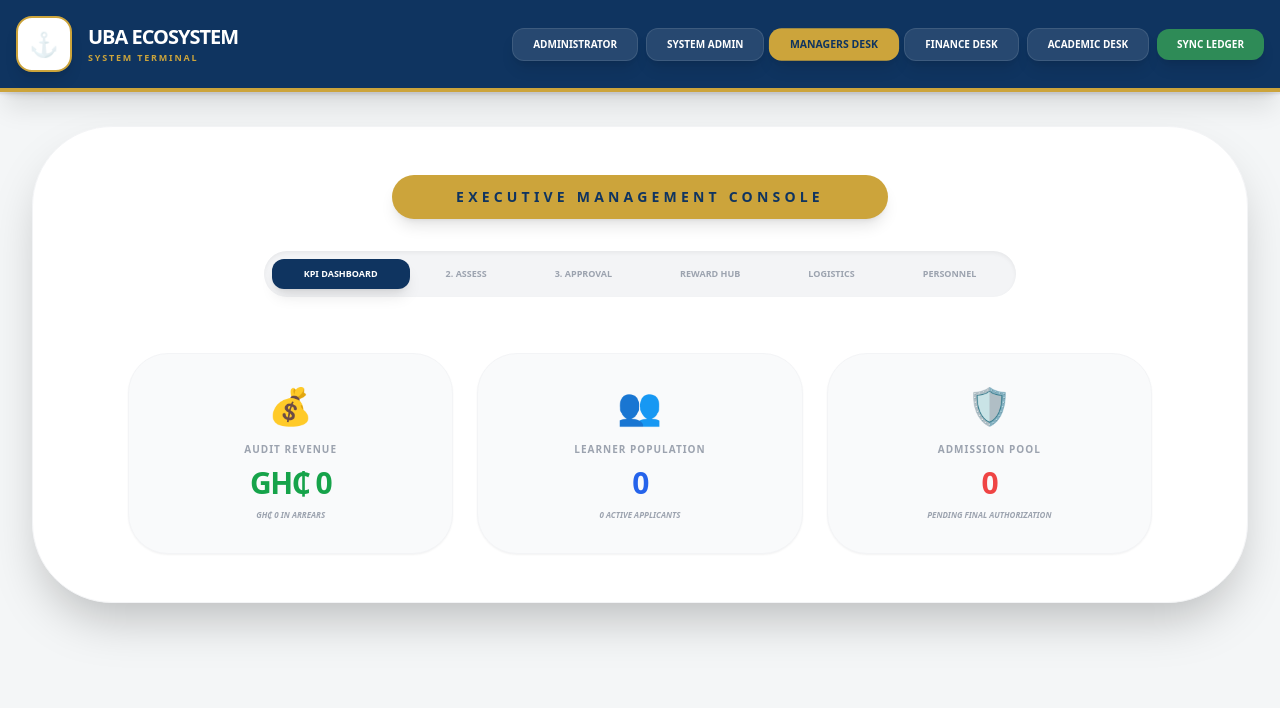
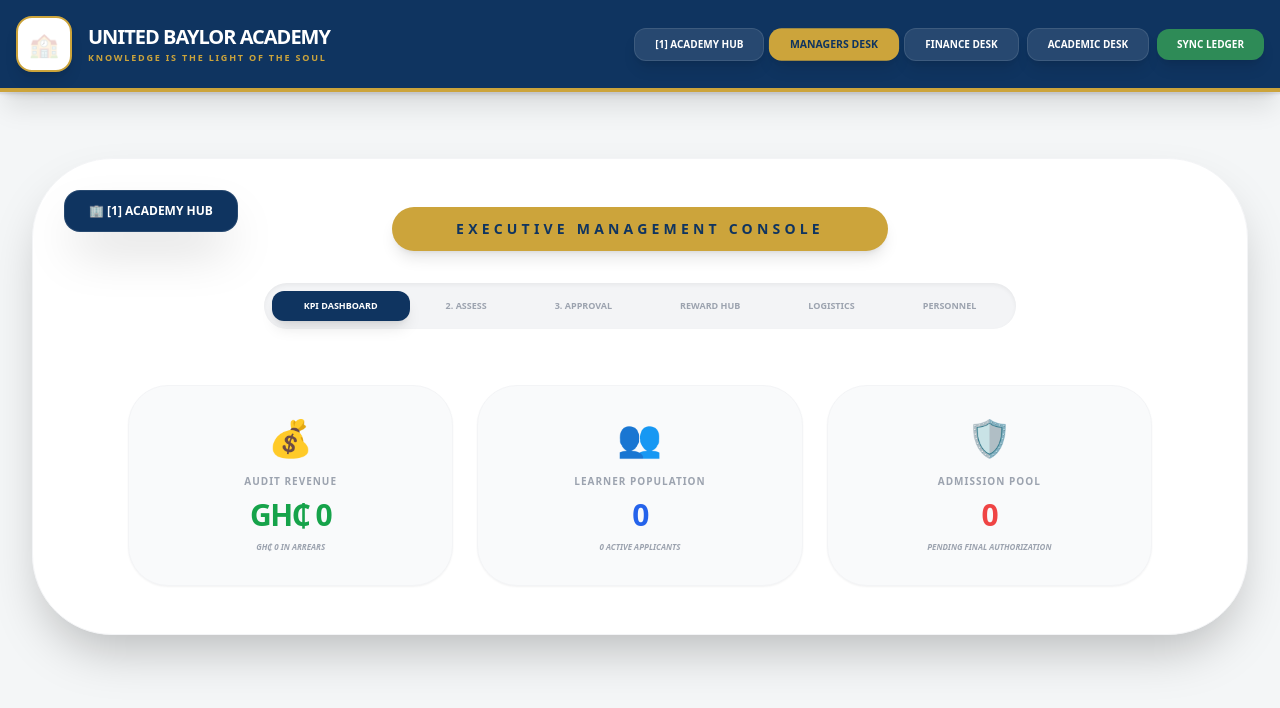
Before and after one commit to leumasgenbo-eng/SMAP-HUGE-PROJECT-3, a React (Vite) app: page / in a window 1280 px wide. Both pictures are taken after a click on the button "MANAGERS DESK". Shown: the top 708 px of the page. Built offline with nearby package versions, Linux system fonts and the light colour scheme.

Commit message:
feat: Refactor application title and branding
Updates the application title and branding to reflect the "UNITED BAYLOR ACADEMY" institutional focus.
Introduces navigation shortcuts to the "ACADEMY HUB" from reporting and management interfaces.
Refines metadata description for broader scope.

```diff
--- a/App.tsx
+++ b/App.tsx
@@ -1,3 +1,4 @@
+
 import React, { useState, useEffect, useMemo } from 'react';
 import { ROLES, DEPARTMENTS, CLASS_MAPPING, CALENDAR_ACTIVITIES, LEAD_TEAM, EXTRA_CURRICULAR, TLMS, REMARKS_LIST, DAYCARE_ACTIVITY_GROUPS, EC_DEFAULT_GRADES, STANDARD_CLASS_RULES, getSubjectsForDepartment } from './constants';
 import AdminDashboard from './components/AdminDashboard';
@@ -8,7 +9,7 @@ import AcademicDesk from './components/AcademicDesk';
 import { GlobalSettings, Student, CloudSyncLog } from './types';
 
 const App: React.FC = () => {
-  const [activeModule, setActiveModule] = useState('Academic Desk');
+  const [activeModule, setActiveModule] = useState('[1] ACADEMY HUB');
   const [activeTab, setActiveTab] = useState('Lower');
   const [activeClass, setActiveClass] = useState('Basic 1A');
   const [isSyncing, setIsSyncing] = useState(false);
@@ -21,14 +22,14 @@ const App: React.FC = () => {
   const [settings, setSettings] = useState<GlobalSettings>(() => {
     const saved = localStorage.getItem('uba_settings');
     const defaultSettings: GlobalSettings = {
-      schoolName: '',
-      address: '',
-      motto: '',
-      email: '',
-      telephone: '',
+      schoolName: 'UNITED BAYLOR ACADEMY',
+      address: 'POST OFFICE BOX AN 1234, ACCRA-GHANA',
+      motto: 'KNOWLEDGE IS THE LIGHT OF THE SOUL',
+      email: 'info@unitedbaylor.edu.gh',
+      telephone: '+233 24 350 4091',
       logo: '', currentTerm: 1, academicYear: '2024/2025',
       mockSeries: 'MOCK TWO', examStart: '2025-06-01', examEnd: '2025-06-15',
-      reopeningDate: '2025-09-08', headteacherName: '', totalAttendance: 85,
+      reopeningDate: '2025-09-08', headteacherName: 'ACADEMY DIRECTOR', totalAttendance: 85,
       punctualityThreshold: '08:00', modulePermissions: {}, academicCalendar: {},
       daycareTimeTable: {}, examTimeTables: {}, classTimeTables: {}, timeTableStructures: {},
       invigilators: [], observers: [], staff: [], staffIdLogs: [], transactionAuditLogs: [],
@@ -81,6 +82,12 @@ const App: React.FC = () => {
     localStorage.setItem('uba_settings', JSON.stringify(settings));
   }, [students, settings]);
 
+  useEffect(() => {
+    const handleNav = () => setActiveModule('[1] ACADEMY HUB');
+    window.addEventListener('uba-goto-hub', handleNav);
+    return () => window.removeEventListener('uba-goto-hub', handleNav);
+  }, []);
+
   const handleSync = async () => {
     setIsSyncing(true);
     setTimeout(() => {
@@ -94,27 +101,26 @@ const App: React.FC = () => {
     setStudents(prev => prev.map(s => s.id === id ? { ...s, [field]: value } : s));
   };
 
-  const needsDepartment = !['Administrator', 'Admin Dashboard', 'Managers Desk', 'Finance Desk'].includes(activeModule);
-  const needsClass = !['Administrator', 'Admin Dashboard', 'Managers Desk', 'Finance Desk'].includes(activeModule);
+  const needsDepartment = !['Administrator', '[1] ACADEMY HUB', 'Managers Desk', 'Finance Desk'].includes(activeModule);
+  const needsClass = !['Administrator', '[1] ACADEMY HUB', 'Managers Desk', 'Finance Desk'].includes(activeModule);
 
   return (
     <div className="flex flex-col h-screen bg-[#f4f6f7] overflow-hidden font-sans">
       <header className="no-print bg-[#0f3460] text-white p-3 md:p-4 shadow-xl flex justify-between items-center z-50 border-b-4 border-[#cca43b]">
         <div className="flex items-center gap-4">
           <div className="w-10 h-10 md:w-14 md:h-14 bg-white rounded-2xl flex items-center justify-center border-2 border-[#cca43b] shadow-lg overflow-hidden flex-shrink-0">
-             {settings.logo ? <img src={settings.logo} className="w-full h-full object-contain" /> : <span className="text-xl md:text-2xl opacity-20">⚓</span>}
+             {settings.logo ? <img src={settings.logo} className="w-full h-full object-contain" /> : <span className="text-xl md:text-2xl opacity-20">🏫</span>}
           </div>
           <div className="flex flex-col">
-            <span className="font-black text-sm md:text-xl tracking-tighter uppercase">{settings.schoolName || 'UBA ECOSYSTEM'}</span>
+            <span className="font-black text-sm md:text-xl tracking-tighter uppercase">{settings.schoolName || 'UNITED BAYLOR ACADEMY'}</span>
             <div className="flex items-center gap-2">
-               <span className="text-[7px] md:text-[9px] uppercase font-bold text-[#cca43b] tracking-[0.2em]">{settings.motto || 'SYSTEM TERMINAL'}</span>
+               <span className="text-[7px] md:text-[9px] uppercase font-bold text-[#cca43b] tracking-[0.2em]">{settings.motto || 'KNOWLEDGE IS LIGHT'}</span>
             </div>
           </div>
         </div>
 
         <div className="flex flex-wrap items-center gap-2 justify-end">
-          <button onClick={() => setActiveModule('Administrator')} className={`px-4 md:px-5 py-2 rounded-xl text-[9px] md:text-[10px] font-black uppercase shadow-lg transition-all ${activeModule === 'Administrator' ? 'bg-white text-[#0f3460] scale-105' : 'bg-white/10 text-white border border-white/10 hover:bg-white/20'}`}>Administrator</button>
-          <button onClick={() => setActiveModule('Admin Dashboard')} className={`px-4 md:px-5 py-2 rounded-xl text-[9px] md:text-[10px] font-black uppercase shadow-lg transition-all ${activeModule === 'Admin Dashboard' ? 'bg-[#cca43b] text-[#0f3460] scale-105' : 'bg-white/10 text-white border border-white/10 hover:bg-white/20'}`}>System Admin</button>
+          <button onClick={() => setActiveModule('[1] ACADEMY HUB')} className={`px-4 md:px-5 py-2 rounded-xl text-[9px] md:text-[10px] font-black uppercase shadow-lg transition-all ${activeModule === '[1] ACADEMY HUB' ? 'bg-[#cca43b] text-[#0f3460] scale-105' : 'bg-white/10 text-white border border-white/10 hover:bg-white/20'}`}>[1] ACADEMY HUB</button>
           <button onClick={() => setActiveModule('Managers Desk')} className={`px-4 md:px-5 py-2 rounded-xl text-[9px] md:text-[10px] font-black uppercase shadow-lg transition-all ${activeModule === 'Managers Desk' ? 'bg-[#cca43b] text-[#0f3460] scale-105' : 'bg-white/10 text-white border border-white/10 hover:bg-white/20'}`}>Managers Desk</button>
           <button onClick={() => setActiveModule('Finance Desk')} className={`px-4 md:px-5 py-2 rounded-xl text-[9px] md:text-[10px] font-black uppercase shadow-lg transition-all ${activeModule === 'Finance Desk' ? 'bg-[#cca43b] text-[#0f3460] scale-105' : 'bg-white/10 text-white border border-white/10 hover:bg-white/20'}`}>Finance Desk</button>
           <button onClick={() => setActiveModule('Academic Desk')} className={`px-4 md:px-5 py-2 rounded-xl text-[9px] md:text-[10px] font-black uppercase shadow-lg transition-all ${activeModule === 'Academic Desk' ? 'bg-[#cca43b] text-[#0f3460] scale-105' : 'bg-white/10 text-white border border-white/10 hover:bg-white/20'}`}>Academic Desk</button>
@@ -160,10 +166,11 @@ const App: React.FC = () => {
 
       <main className="flex-1 overflow-y-auto p-4 md:p-8 relative">
         <div className="max-w-screen-2xl mx-auto pb-20">
-          {activeModule === 'Administrator' ? (
-            <AdministratorPanel settings={settings} onSettingsChange={setSettings} notify={console.log} students={students} onStudentsUpdate={setSettings} activeTabGlobal={activeTab} activeClassGlobal={activeClass} />
-          ) : activeModule === 'Admin Dashboard' ? (
+          {activeModule === '[1] ACADEMY HUB' ? (
             <AdminDashboard section="Main" dept={activeTab} notify={console.log} settings={settings} onSettingsChange={setSettings} students={students} onStudentsUpdate={setStudents} />
+          ) : activeModule === 'Administrator' ? (
+            /* Fix: Corrected onStudentsUpdate prop from setSettings to setStudents to resolve type mismatch (line 172) */
+            <AdministratorPanel settings={settings} onSettingsChange={setSettings} notify={console.log} students={students} onStudentsUpdate={setStudents} activeTabGlobal={activeTab} activeClassGlobal={activeClass} />
           ) : activeModule === 'Managers Desk' ? (
             <ManagersDesk settings={settings} onSettingsChange={setSettings} students={students} onStudentsUpdate={setStudents} notify={console.log} activeTabGlobal={activeTab} activeClassGlobal={activeClass} />
           ) : activeModule === 'Finance Desk' ? (
@@ -172,7 +179,7 @@ const App: React.FC = () => {
             <AcademicDesk settings={settings} onSettingsChange={setSettings} students={students} onStudentsUpdate={setStudents} activeClass={activeClass} department={activeTab} notify={console.log} onStudentUpdate={handleStudentUpdate} />
           ) : (
             <div className="p-20 text-center opacity-40">
-                <span className="text-4xl">⚓</span>
+                <span className="text-4xl">🏢</span>
                 <p className="mt-4 font-black uppercase text-xs">Module Operational: {activeModule}</p>
             </div>
           )}
--- a/components/ManagersDesk.tsx
+++ b/components/ManagersDesk.tsx
@@ -1,3 +1,4 @@
+
 import React, { useState, useMemo } from 'react';
 import { GlobalSettings, Student } from '../types';
 import StaffManagement from './StaffManagement';
@@ -17,6 +18,10 @@ interface Props {
 
 const ManagersDesk: React.FC<Props> = ({ settings, onSettingsChange, students, notify, onStudentsUpdate, activeTabGlobal, activeClassGlobal }) => {
   const [activeTab, setActiveTab] = useState<'kpis' | 'assess' | 'approval' | 'rewards' | 'logistics' | 'staff'>('kpis');
+
+  const goToHub = () => {
+    window.dispatchEvent(new CustomEvent('uba-goto-hub'));
+  };
 
   const financialStats = useMemo(() => {
     let totalRevenue = 0;
@@ -67,7 +72,15 @@ const ManagersDesk: React.FC<Props> = ({ settings, onSettingsChange, students, n
   };
 
   return (
-    <div className="space-y-8 animate-fadeIn">
+    <div className="space-y-8 animate-fadeIn relative">
+      {/* Academy Hub Quick Link */}
+      <button
+        onClick={goToHub}
+        className="no-print absolute top-8 left-8 bg-[#0f3460] text-white px-6 py-3 rounded-2xl font-black text-xs uppercase shadow-2xl hover:scale-105 transition-all z-20 border border-white/10"
+      >
+        🏢 [1] ACADEMY HUB
+      </button>
+
       <div className="bg-white p-12 rounded-[5rem] shadow-2xl border border-gray-100 no-print flex flex-col items-center">
         <div className="bg-[#cca43b] text-[#0f3460] py-3 px-16 rounded-full font-black text-sm uppercase tracking-[0.3em] shadow-lg mb-8">
            EXECUTIVE MANAGEMENT CONSOLE
--- a/components/reports/UniversalReportHeader.tsx
+++ b/components/reports/UniversalReportHeader.tsx
@@ -1,3 +1,4 @@
+
 import React from 'react';
 import { GlobalSettings } from '../../types';
 import EditableField from '../EditableField';
@@ -10,14 +11,26 @@ interface Props {
 }
 
 const UniversalReportHeader: React.FC<Props> = ({ settings, onSettingsChange, title, className = "" }) => {
+  const goToHub = () => {
+    window.dispatchEvent(new CustomEvent('uba-goto-hub'));
+  };
+
   return (
-    <div className={`text-center border-b-4 border-black pb-8 mb-8 flex flex-col items-center ${className}`}>
+    <div className={`text-center border-b-4 border-black pb-8 mb-8 flex flex-col items-center relative ${className}`}>
+      {/* Academy Management Hub Shortcut */}
+      <button
+        onClick={goToHub}
+        className="no-print absolute top-0 left-0 bg-[#0f3460] text-white px-4 py-2 rounded-xl font-black text-[9px] uppercase shadow-lg hover:scale-105 transition-all z-10 flex items-center gap-2 border border-white/10"
+      >
+        <span>🏢</span> [1] ACADEMY HUB
+      </button>
+
       <div className="flex items-center gap-6 mb-4">
         <div className="w-24 h-24 bg-gray-50 rounded-2xl border-2 border-gray-100 flex items-center justify-center overflow-hidden group relative no-print">
            {settings.logo ? (
              <img src={settings.logo} className="w-full h-full object-contain" alt="Logo" />
            ) : (
-             <span className="text-4xl opacity-10">📷</span>
+             <span className="text-4xl opacity-10">🏫</span>
            )}
            <div className="absolute inset-0 bg-black/40 opacity-0 group-hover:opacity-100 transition-opacity flex items-center justify-center">
             <EditableField
@@ -53,9 +66,11 @@ const UniversalReportHeader: React.FC<Props> = ({ settings, onSettingsChange, ti
         />
         <div className="flex justify-center gap-6 text-[10px] font-black text-gray-400 mt-2 bg-gray-50 px-6 py-1.5 rounded-full border border-gray-100 no-print">
            <div className="flex items-center gap-1">
+             <span className="text-[#cca43b]">📞</span>
              <EditableField value={settings.telephone} onSave={v => onSettingsChange({...settings, telephone: v})} placeholder="Telephone" />
            </div>
            <div className="flex items-center gap-1">
+             <span className="text-[#cca43b]">✉️</span>
              <EditableField value={settings.email} onSave={v => onSettingsChange({...settings, email: v})} placeholder="Email" className="lowercase" />
            </div>
         </div>
--- a/index.html
+++ b/index.html
@@ -4,14 +4,14 @@
   <head>
     <meta charset="UTF-8" />
     <meta name="viewport" content="width=device-width, initial-scale=1.0" />
-    <title>U.B.A. Report System | S-MAP</title>
+    <title>UNITED BAYLOR ACADEMY | Institutional Hub</title>
     <script src="https://cdn.tailwindcss.com"></script>
     <link href="https://fonts.googleapis.com/css2?family=Inter:wght@400;700;900&display=swap" rel="stylesheet">
     <style>
       :root {
         --primary-blue: #0f3460;
         --secondary-green: #2e8b57;
-        --accent-brown: #cca43b;
+        --accent-gold: #cca43b;
         --bg-light: #f4f6f7;
       }
 
@@ -55,9 +55,7 @@
   }
 }
 </script>
-    <!-- Entry point script -->
     <script type="module" src="./index.tsx"></script>
-    <!-- PDF Library -->
     <script src="https://cdnjs.cloudflare.com/ajax/libs/html2pdf.js/0.10.1/html2pdf.bundle.min.js"></script>
   </head>
   <body>
--- a/metadata.json
+++ b/metadata.json
@@ -1,5 +1,5 @@
 {
   "name": "SMAP HUGE PROJECT 3",
-  "description": "A comprehensive school reporting system for United Baylor Academy, featuring automated NRT grading, aggregate calculations, master broad sheets, and individual pupil report cards for Mock Series 2.",
+  "description": "Institutional management and reporting ecosystem for UNITED BAYLOR ACADEMY. Integrated particulars management and multi-tier academic analytics.",
   "requestFramePermissions": []
 }
```
